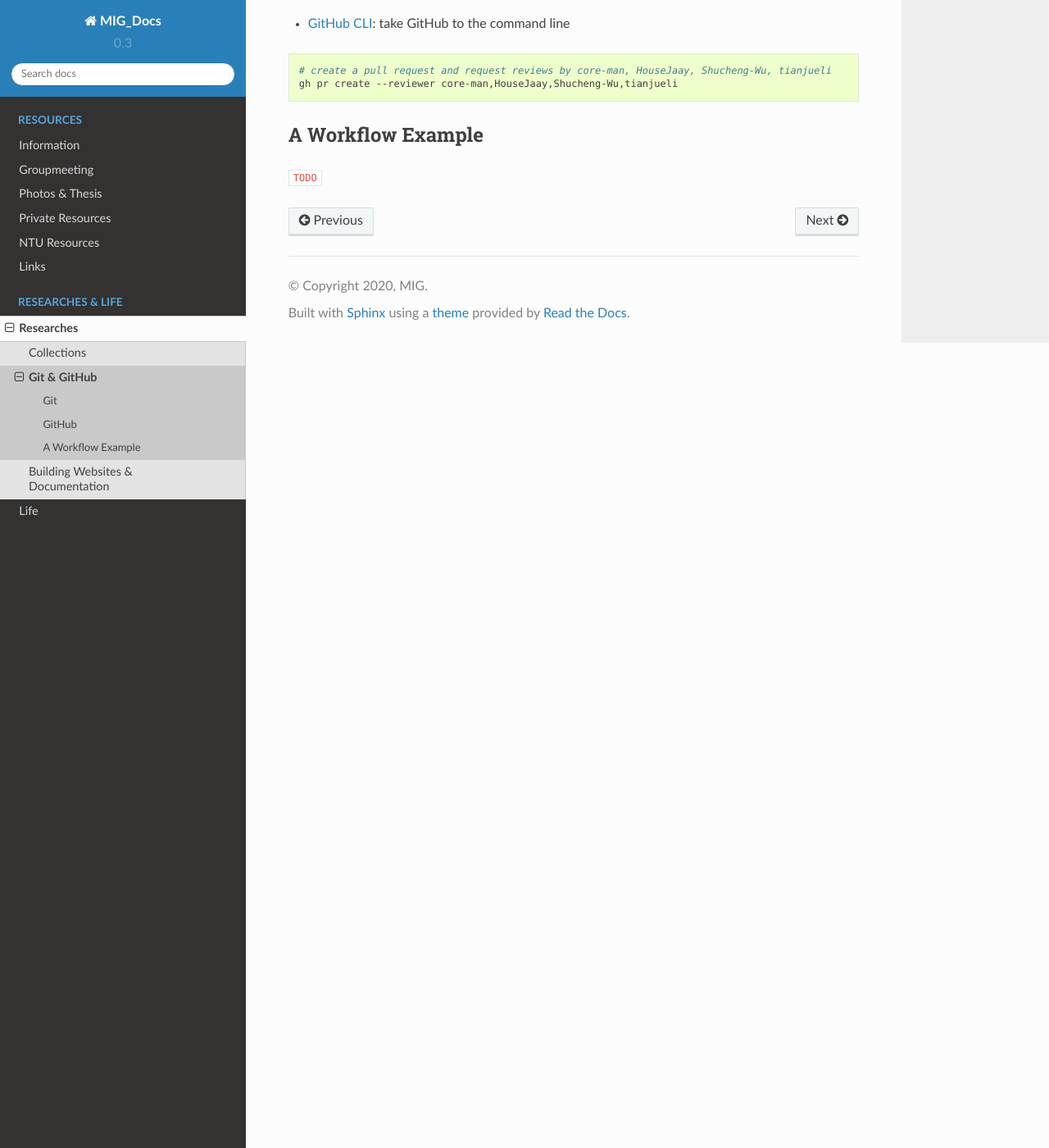
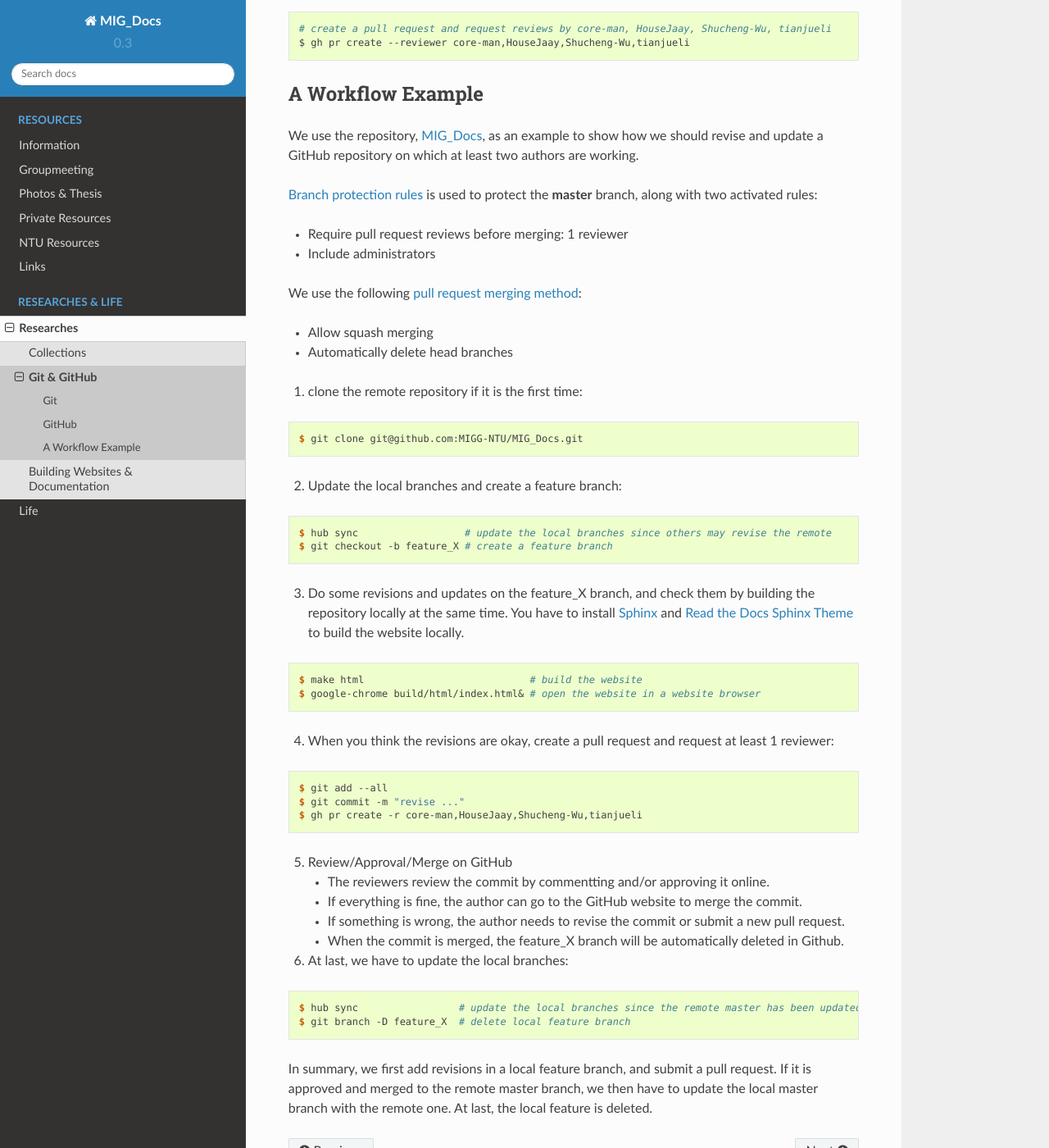
Before and after one commit to MIGG-NTU/MIG_Docs, a Sphinx documentation site: the page built from source/research/git-github.rst, in a window 1280 px wide and 1400 px high, scrolled down 1452 px. Shown: the whole window at 82% size. Built offline with Sphinx 7.4.7 and the Read the Docs theme 2.0.0, drawn with Linux system fonts in a browser that asks for light colours; some of the changed text lies outside the part shown.

Commit message:
add a terminal workflow of GitHub (#18)

```diff
--- a/source/research/git-github.rst
+++ b/source/research/git-github.rst
@@ -1,7 +1,7 @@
 Git & GitHub
 ============
 
-MIG uses `Git <https://github.com/git/git>`__ and `Github <https://github.com/>`__ to manage softwares and documents. All the members cannot push revisions to the main branch of all the public repositories. For private branches, all the memebers **MUST NOT** push revisions to the main branch either. Instead, all the revisions must be reviewed and approved using `Pull Request`.
+MIG uses `Git <https://github.com/git/git>`__ and `Github <https://github.com/>`__ to manage softwares and documents. All the members cannot push revisions to the main branch of all the public repositories. For private branches, all the memebers **MUST NOT** push revisions to the main branch either. Instead, all the revisions must be reviewed and approved using **Pull Request**.
 
 
 Git
@@ -19,35 +19,32 @@ A list of some commonly-used git commands:
 
 .. code-block:: bash
 
-    # initialization of a new git repository
-    git init
     # clone a remote repository to your local computer
-    git clone git@github.com:username/repository_name.git
+    $ git clone git@github.com:username/repository_name.git
 
-    # add the revisions to Index
-    git add filename
-    git add --all
+    # add the revisions in one file or all the files to Index
+    $ git add filename
+    $ git add --all
     # commit the revisions to HEAD
-    git commit -m "revise filename"
+    $ git commit -m "revise filename"
 
     # push the revisions to remote repository
-    git push origin master
+    $ git push origin master
 
-    # work on Branches
     # create and go to a new branch
-    git checkout -b bug_x
+    $ git checkout -b bug_x
     # go to master branch
-    git checkout master
+    $ git checkout master
+
     # delete a fully merged branch
-    git branch -d bug_x
+    $ git branch -d bug_x
     # delete a branch
-    git branch -D bug_x
+    $ git branch -D bug_x
 
-    # update and merge
     # fetch and merge the revisions in remote repository
-    git pull
+    $ git pull
     # merge revisions at branch bug_x to current branch
-    git merge bug_x
+    $ git merge bug_x
 
 
 GitHub
@@ -63,7 +60,7 @@ A list of some commonly-used commands in GitHub command-line tools:
 .. code-block:: bash
 
     # fast-forward all local branches to match the latest state on the remote
-    hub sync
+    $ hub sync
 
 
 - `GitHub CLI <https://cli.github.com/>`_: take GitHub to the command line
@@ -71,10 +68,67 @@ A list of some commonly-used commands in GitHub command-line tools:
 .. code-block:: bash
 
     # create a pull request and request reviews by core-man, HouseJaay, Shucheng-Wu, tianjueli
-    gh pr create --reviewer core-man,HouseJaay,Shucheng-Wu,tianjueli
+    $ gh pr create --reviewer core-man,HouseJaay,Shucheng-Wu,tianjueli
 
 
 A Workflow Example
 ------------------
 
-``TODO``
+We use the repository, `MIG_Docs <https://github.com/MIGG-NTU/MIG_Docs>`__, as an example to show how we should revise and update a GitHub repository on which at least two authors are working.
+
+`Branch protection rules <https://docs.github.com/cn/free-pro-team@latest/github/administering-a-repository/configuring-protected-branches>`__ is used to protect the **master** branch, along with two activated rules:
+
+- Require pull request reviews before merging: 1 reviewer
+- Include administrators
+
+
+We use the following `pull request merging method <https://docs.github.com/cn/free-pro-team@latest/github/administering-a-repository/configuring-pull-request-merges>`__:
+
+- Allow squash merging
+- Automatically delete head branches
+
+
+1. clone the remote repository if it is the first time:
+
+.. code-block:: console
+
+    $ git clone git@github.com:MIGG-NTU/MIG_Docs.git
+
+2. Update the local branches and create a feature branch:
+
+.. code-block:: console
+
+    $ hub sync                  # update the local branches since others may revise the remote
+    $ git checkout -b feature_X # create a feature branch
+
+3. Do some revisions and updates on the feature_X branch, and check them by building the repository locally at the same time. You have to install `Sphinx <https://www.sphinx-doc.org/en/master/usage/installation.html>`__ and `Read the Docs Sphinx Theme <https://github.com/readthedocs/sphinx_rtd_theme>`__ to build the website locally.
+
+.. code-block:: console
+
+    $ make html                            # build the website
+    $ google-chrome build/html/index.html& # open the website in a website browser
+
+4. When you think the revisions are okay, create a pull request and request at least 1 reviewer:
+
+.. code-block:: console
+
+    $ git add --all
+    $ git commit -m "revise ..."
+    $ gh pr create -r core-man,HouseJaay,Shucheng-Wu,tianjueli
+
+5. Review/Approval/Merge on GitHub
+
+   - The reviewers review the commit by commentting and/or approving it online.
+   - If everything is fine, the author can go to the GitHub website to merge the commit.
+   - If something is wrong, the author needs to revise the commit or submit a new pull request.
+   - When the commit is merged, the feature_X branch will be automatically deleted in Github.
+
+6. At last, we have to update the local branches:
+
+.. code-block:: console
+
+    $ hub sync                 # update the local branches since the remote master has been updated
+    $ git branch -D feature_X  # delete local feature branch
+
+
+In summary, we first add revisions in a local feature branch, and submit a pull request. If it is approved and merged to the remote master branch, we then have to update the local master branch with the remote one. At last, the local feature is deleted.
```
Also changed, not shown: source/research/build-websites-and-documentation.rst (+6 -1 lines).
